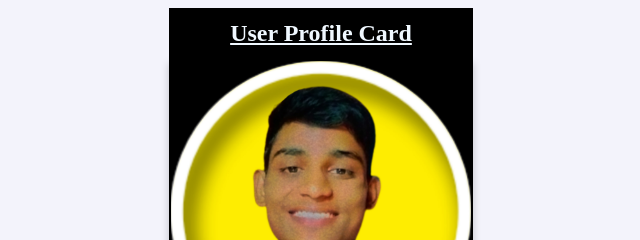
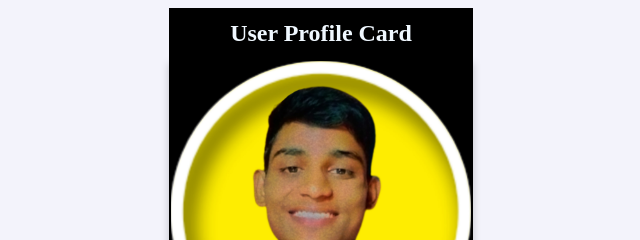
Before and after one commit to anilkrrana/User-profile-card, a plain HTML site: page index.html in a window 1280 px wide. Shown: the top 240 px of the page, 319-959 px from the left. Drawn offline with Linux system fonts and the light colour scheme.

Commit message:
Update index.html

```diff
--- a/index.html
+++ b/index.html
@@ -7,7 +7,7 @@
 </head>
 <body>
 
-<h2><strong><u>User Profile Card </u></strong></h2>
+<h2><strong>User Profile Card</strong></h2>
 
 <div class="card">
   <img src="profile.jpeg" alt="Anil Rana" style="width:100%">
```
